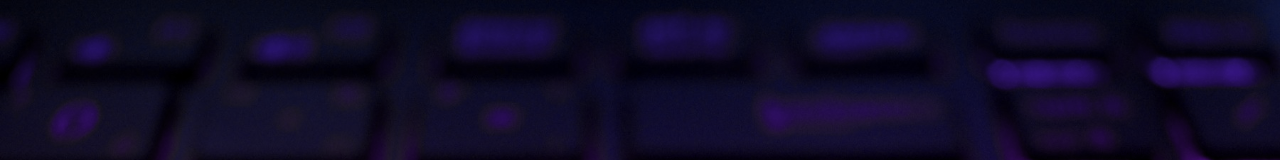
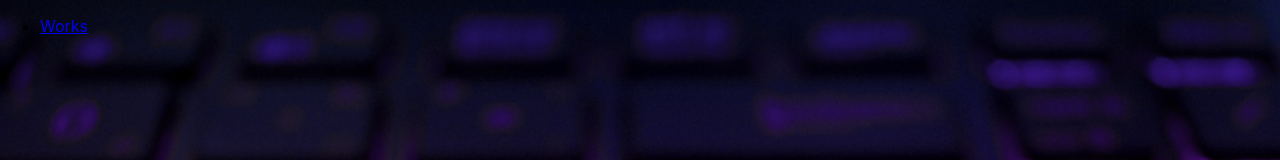
Before and after one commit to Monty7/portfolio_v2, a React (Create React App) app in the folder portfolio_v2/: page / in a window 1280 px wide. Shown: the top 160 px of the page. Built offline with nearby package versions, Linux system fonts and the light colour scheme.

Commit message:
Add more layout to navigation and add the first link

```diff
--- a/portfolio_v2/src/App.css
+++ b/portfolio_v2/src/App.css
@@ -1,4 +1,8 @@
 @media screen and (min-width: 1200px){
+  .navbar {
+    position: fixed;
+  }
+
   .portfolio {
     display: flex;
     padding: 80px 80px 0;
--- a/portfolio_v2/src/App.js
+++ b/portfolio_v2/src/App.js
@@ -1,11 +1,12 @@
-import React from 'react';
+import React from 'react'
 import PortfolioContainer from './portfolio_components/PortfolioContainer'
-import './App.css';
+import Nav from './nav_component/Nav'
+import './App.css'
 
 function App() {
   return (
     <main className="App">
-
+        <Nav />
         <header className="App-header">
           <div className="Heading-txt">
             <h1>Montensia Banks</h1>
--- a/portfolio_v2/src/nav_component/nav.js
+++ b/portfolio_v2/src/nav_component/nav.js
@@ -2,8 +2,14 @@
 
 const Nav = () => {
     return (
-        <nav>
-
+        <nav className="navbar">
+           <ul className="navbar-nav">
+                <li className="nav-item">
+                    <a href="#" className="nav-link">
+                        <span className="nav-text">Works</span>
+                    </a>
+                </li>
+           </ul>
         </nav>
     )
 
```
